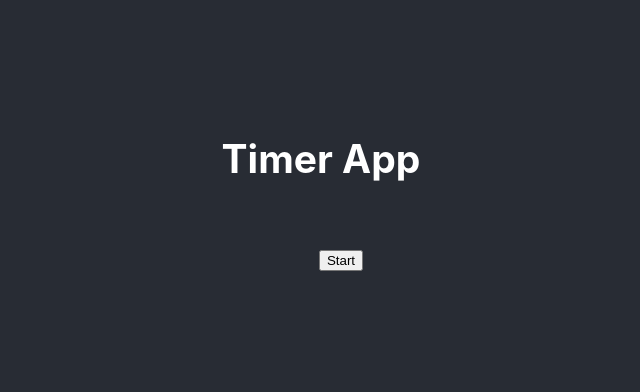
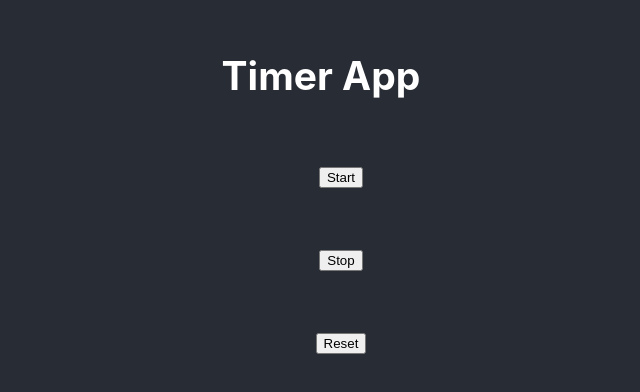
Before and after one commit to A-DiRusso/timer-app, a React (Create React App) app: page / in a window 1280 px wide. Shown: the part 200-592 px from the top of the page, without its empty margins (319-959 px from the left). Built offline with nearby package versions, Linux system fonts and the light colour scheme.

Commit message:
adds moar buttons that do moar console.logging :)

```diff
--- a/src/App.js
+++ b/src/App.js
@@ -1,17 +1,34 @@
 import React from 'react';
 import './App.css';
 import StartWatch from './StartWatch';
+import StopWatch from './StopWatch';
+import ResetWatch from './ResetWatch';
+
+class App extends React.Component {
+  constructor(props) {
+    super(props);
+    this.state = {
+      time: 0,
+      isOn: false,
+      start: 0
+    }
+  }
 
 
-function App() {
+
+  render() {
     return (
       <div className="App">
         <header className="App-header">
             <h2>Timer App</h2>
             <StartWatch />
+            <StopWatch />
+            <ResetWatch />
         </header>
       </div>
     );
   }
 
+}
+
 export default App;
--- /dev/null
+++ b/src/ResetWatch.js
@@ -0,0 +1,17 @@
+import React from 'react'
+
+function ResetWatch() {
+  return (
+    <ul>
+        {
+            <button
+                onClick={() => {
+                    console.log('reset');
+                }}
+            >Reset</button>
+        }
+    </ul>
+  )
+}
+
+export default ResetWatch;
--- a/src/StartWatch.js
+++ b/src/StartWatch.js
@@ -6,7 +6,7 @@ function StartWatch() {
           {
               <button
                     onClick={() =>
-                             console.log('click')}
+                             console.log('start')}
               >Start</button>
           }
       </ul>
--- /dev/null
+++ b/src/StopWatch.js
@@ -0,0 +1,17 @@
+import React from 'react'
+
+function StopWatch() {
+  return (
+    <ul>
+        {
+            <button
+                onClick={() => {
+                    console.log('Stop')
+                }}
+            >Stop</button>
+        }
+    </ul>
+  )
+}
+
+export default StopWatch;
```
Lines whose indentation alone changed are shown as unchanged.
